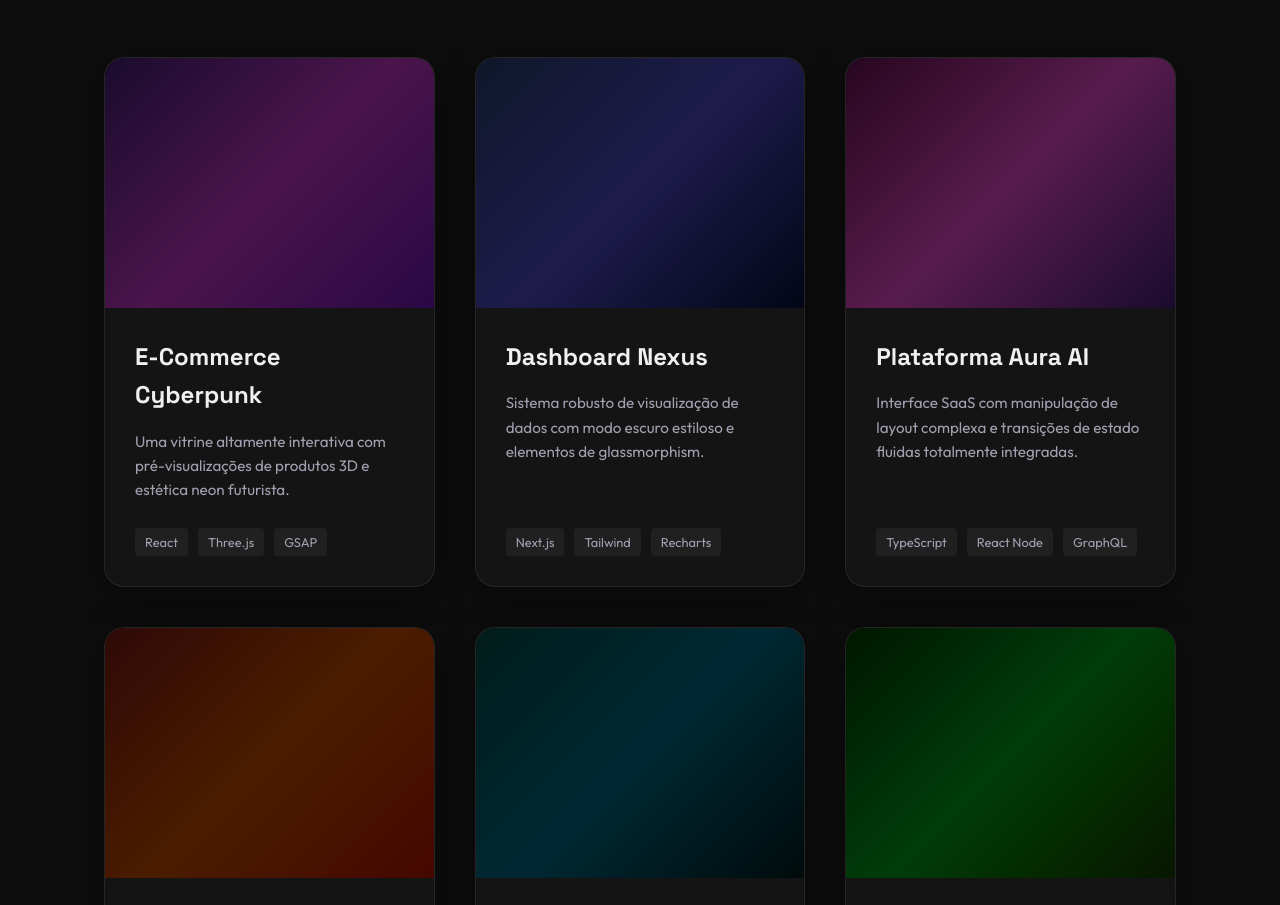
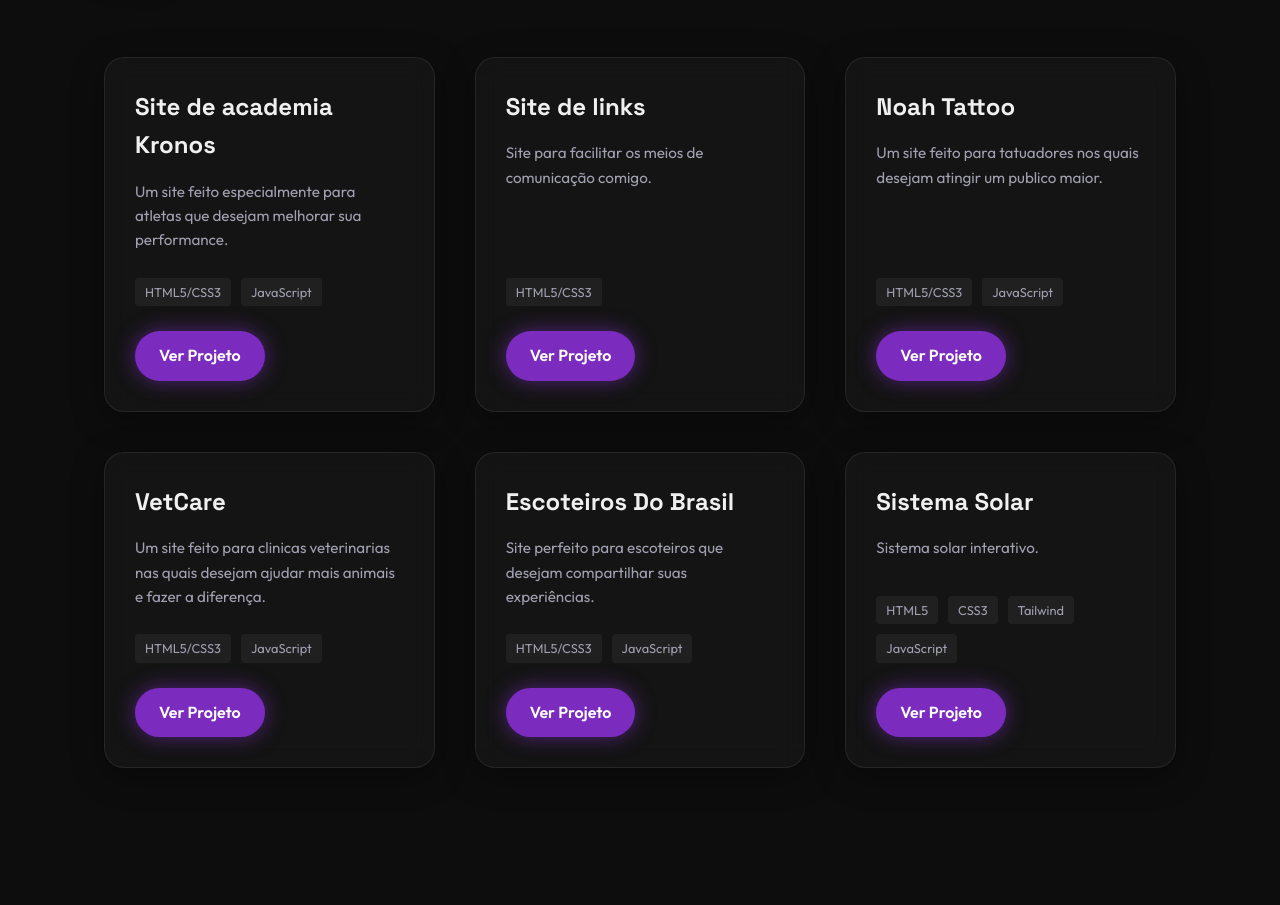
Before and after one commit to Noahzzxr/P0rtifolio, a plain HTML site: page index.html in a window 1280 px wide. Shown: the part 1895-2800 px from the top of the page. Drawn offline with nearby package versions, Linux system fonts and the light colour scheme.

Commit message:
Atualização do projeto

```diff
--- a/index.html
+++ b/index.html
@@ -1,5 +1,6 @@
 <!DOCTYPE html>
 <html lang="pt-BR">
+
 <head>
     <meta charset="UTF-8">
     <meta name="viewport" content="width=device-width, initial-scale=1.0">
@@ -7,13 +8,16 @@
     <!-- Fonts -->
     <link rel="preconnect" href="https://fonts.googleapis.com">
     <link rel="preconnect" href="https://fonts.gstatic.com" crossorigin>
-    <link href="https://fonts.googleapis.com/css2?family=Outfit:wght@300;400;500;600&family=Space+Grotesk:wght@500;700&display=swap" rel="stylesheet">
+    <link
+        href="https://fonts.googleapis.com/css2?family=Outfit:wght@300;400;500;600&family=Space+Grotesk:wght@500;700&display=swap"
+        rel="stylesheet">
     <!-- CSS -->
     <link rel="stylesheet" href="style.css">
     <!-- Scripts -->
     <script src="https://cdnjs.cloudflare.com/ajax/libs/gsap/3.12.2/gsap.min.js"></script>
     <script src="https://cdnjs.cloudflare.com/ajax/libs/gsap/3.12.2/ScrollTrigger.min.js"></script>
 </head>
+
 <body>
     <!-- Custom Cursor -->
     <div class="custom-cursor"></div>
@@ -73,28 +77,25 @@
                     <div class="about-image glass-card">
                         <!-- Substitua o 'src' abaixo pelo caminho da sua foto -->
                         <!-- Ex: <img src="assets/minha-foto.jpg" alt="Foto de Perfil" class="avatar-placeholder"> -->
-                        <div style="padding: 2rem; text-align: center; color: var(--text-secondary); height: 100%; display: flex; align-items: center; justify-content: center; flex-direction: column;">
-                            <svg viewBox="0 0 24 24" width="48" height="48" fill="none" stroke="currentColor" stroke-width="1.5" stroke-linecap="round" stroke-linejoin="round" style="margin-bottom: 1rem;"><path d="M20 21v-2a4 4 0 0 0-4-4H8a4 4 0 0 0-4 4v2"></path><circle cx="12" cy="7" r="4"></circle></svg>
-                            <p>Sua Foto Aqui</p>
-                            <span style="font-size: 0.8rem; opacity: 0.6; margin-top: 10px;">Substitua este bloco por uma tag &lt;img&gt; no index.html</span>
-                        </div>
+                        <img src="img/eu.png" alt="Foto de Perfil">
                     </div>
-
                     <div class="about-content-wrapper">
                         <div class="about-text glass-card">
-                            <p>Sou um desenvolvedor criativo especializado em construir experiências digitais modernas, visualmente impactantes e altamente interativas. Meu foco é mesclar estética com performance excepcional, expandindo os limites do que é possível na web.</p>
-                            <p>Movido pela curiosidade, pela paixão por UI/UX elegante e com um olhar diferenciado para o não convencional, crio produtos digitais que deixam uma marca duradoura.</p>
+                            <p>Sou um desenvolvedor criativo especializado em construir experiências digitais modernas,
+                                visualmente impactantes e altamente interativas. Meu foco é mesclar estética com
+                                performance excepcional, expandindo os limites do que é possível na web.</p>
+                            <p>Movido pela curiosidade, pela paixão por UI/UX elegante e com um olhar diferenciado para
+                                o não convencional, crio produtos digitais que deixam uma marca duradoura.</p>
                         </div>
 
                         <div class="tech-stack glass-card">
                             <h3>Tecnologias Principais</h3>
                             <div class="tags">
-                                <span class="tech-tag">JavaScript / ES6+</span>
-                                <span class="tech-tag">React / Next.js</span>
+                                <span class="tech-tag">JavaScript</span>
+                                <span class="tech-tag">React</span>
                                 <span class="tech-tag">TypeScript</span>
                                 <span class="tech-tag">HTML5 / CSS3</span>
                                 <span class="tech-tag">Three.js / WebGL</span>
-                                <span class="tech-tag">GSAP / Framer Motion</span>
                                 <span class="tech-tag">Tailwind CSS</span>
                                 <span class="tech-tag">Node.js</span>
                             </div>
@@ -114,114 +115,97 @@
                 <div class="projects-grid">
                     <!-- Projeto 1 -->
                     <div class="project-card glass-card">
-                        <div class="project-img-wrapper">
-                            <div class="project-img bg-cyber"></div>
-                            <div class="project-overlay">
-                                <a href="#" class="view-btn">Ver Projeto</a>
+                        <div class="project-info">
+                            <h3>Site de academia Kronos</h3>
+                            <p>Um site feito especialmente para atletas que desejam melhorar sua performance.</p>
+                            <div class="project-tags">
+                                <span>HTML5/CSS3</span>
+                                <span>JavaScript</span>
                             </div>
-                        </div>
-                        <div class="project-info">
-                            <h3>E-Commerce Cyberpunk</h3>
-                            <p>Uma vitrine altamente interativa com pré-visualizações de produtos 3D e estética neon futurista.</p>
-                            <div class="project-tags">
-                                <span>React</span>
-                                <span>Three.js</span>
-                                <span>GSAP</span>
+                            <div style="margin-top: 25px;">
+                                <a href="https://noahzzxr.github.io/Kronos-para-atletas/" class="view-btn"
+                                    style="transform: none; display: inline-block;">Ver Projeto</a>
                             </div>
                         </div>
                     </div>
 
                     <!-- Projeto 2 -->
                     <div class="project-card glass-card">
-                        <div class="project-img-wrapper">
-                            <div class="project-img bg-fintech"></div>
-                            <div class="project-overlay">
-                                <a href="#" class="view-btn">Ver Projeto</a>
+                        <div class="project-info">
+                            <h3>Site de links</h3>
+                            <p>Site para facilitar os meios de comunicação comigo.</p>
+                            <div class="project-tags">
+                                <span>HTML5/CSS3</span>
                             </div>
-                        </div>
-                        <div class="project-info">
-                            <h3>Dashboard Nexus</h3>
-                            <p>Sistema robusto de visualização de dados com modo escuro estiloso e elementos de glassmorphism.</p>
-                            <div class="project-tags">
-                                <span>Next.js</span>
-                                <span>Tailwind</span>
-                                <span>Recharts</span>
+                            <div style="margin-top: 25px;">
+                                <a href="https://noahzzxr.github.io/noah-links/" class="view-btn"
+                                    style="transform: none; display: inline-block;">Ver Projeto</a>
                             </div>
                         </div>
                     </div>
 
                     <!-- Projeto 3 -->
                     <div class="project-card glass-card">
-                        <div class="project-img-wrapper">
-                            <div class="project-img bg-ai"></div>
-                            <div class="project-overlay">
-                                <a href="#" class="view-btn">Ver Projeto</a>
+                        <div class="project-info">
+                            <h3>Noah Tattoo</h3>
+                            <p>Um site feito para tatuadores nos quais desejam atingir um publico maior.</p>
+                            <div class="project-tags">
+                                <span>HTML5/CSS3</span>
+                                <span>JavaScript</span>
                             </div>
-                        </div>
-                        <div class="project-info">
-                            <h3>Plataforma Aura AI</h3>
-                            <p>Interface SaaS com manipulação de layout complexa e transições de estado fluidas totalmente integradas.</p>
-                            <div class="project-tags">
-                                <span>TypeScript</span>
-                                <span>React Node</span>
-                                <span>GraphQL</span>
+                            <div style="margin-top: 25px;">
+                                <a href="https://noahzzxr.github.io/Noah-Tattoo/" class="view-btn"
+                                    style="transform: none; display: inline-block;">Ver Projeto</a>
                             </div>
                         </div>
                     </div>
-
                     <!-- Projeto 4 -->
                     <div class="project-card glass-card">
-                        <div class="project-img-wrapper">
-                            <div class="project-img bg-cyber" style="filter: hue-rotate(90deg);"></div>
-                            <div class="project-overlay">
-                                <a href="#" class="view-btn">Ver Projeto</a>
+                        <div class="project-info">
+                            <h3>VetCare</h3>
+                            <p>Um site feito para clinicas veterinarias nas quais desejam ajudar mais animais e fazer a
+                                diferença.</p>
+                            <div class="project-tags">
+                                <span>HTML5/CSS3</span>
+                                <span>JavaScript</span>
                             </div>
-                        </div>
-                        <div class="project-info">
-                            <h3>Portal Horizon</h3>
-                            <p>Uma experiência envolvente para usuários focada num design imersivo e navegação fluída sem recarregamento.</p>
-                            <div class="project-tags">
-                                <span>Vue.js</span>
-                                <span>Canvas API</span>
-                                <span>Framer</span>
+                            <div style="margin-top: 25px;">
+                                <a href="https://noahzzxr.github.io/VetCare/" class="view-btn"
+                                    style="transform: none; display: inline-block;">Ver Projeto</a>
                             </div>
                         </div>
                     </div>
 
                     <!-- Projeto 5 -->
                     <div class="project-card glass-card">
-                        <div class="project-img-wrapper">
-                            <div class="project-img bg-fintech" style="filter: hue-rotate(-60deg);"></div>
-                            <div class="project-overlay">
-                                <a href="#" class="view-btn">Ver Projeto</a>
+                        <div class="project-info">
+                            <h3>Escoteiros Do Brasil</h3>
+                            <p>Site perfeito para escoteiros que desejam compartilhar suas experiências.</p>
+                            <div class="project-tags">
+                                <span>HTML5/CSS3</span>
+                                <span>JavaScript</span>
                             </div>
-                        </div>
-                        <div class="project-info">
-                            <h3>App de Finanças</h3>
-                            <p>App mobile-first de rastreamento de ganhos com animações de gráficos em tempo real e notificações.</p>
-                            <div class="project-tags">
-                                <span>React Native</span>
-                                <span>Expo</span>
-                                <span>D3.js</span>
+                            <div style="margin-top: 25px;">
+                                <a href="https://noahzzxr.github.io/EscoteirosDoBrasil/" class="view-btn"
+                                    style="transform: none; display: inline-block;">Ver Projeto</a>
                             </div>
                         </div>
                     </div>
 
                     <!-- Projeto 6 -->
                     <div class="project-card glass-card">
-                        <div class="project-img-wrapper">
-                            <div class="project-img bg-ai" style="filter: hue-rotate(180deg);"></div>
-                            <div class="project-overlay">
-                                <a href="#" class="view-btn">Ver Projeto</a>
-                            </div>
-                        </div>
                         <div class="project-info">
-                            <h3>Agência Synth</h3>
-                            <p>Site institucional para uma agência de criação digital, focado em alta conversão e estética moderna.</p>
+                            <h3>Sistema Solar</h3>
+                            <p>Sistema solar interativo.</p>
                             <div class="project-tags">
                                 <span>HTML5</span>
-                                <span>SCSS</span>
-                                <span>GSAP</span>
+                                <span>CSS3</span>
+                                <span>Tailwind</span>
+                                <span>JavaScript</span>
+                            </div>
+                            <div style="margin-top: 25px;">
+                                <a href="https://noahzzxr.github.io/SistemaSolar/" class="view-btn"
+                                    style="transform: none; display: inline-block;">Ver Projeto</a>
                             </div>
                         </div>
                     </div>
@@ -238,7 +222,8 @@
 
                 <div class="contact-content glass-card">
                     <h3 class="contact-title">Vamos construir algo extraordinário</h3>
-                    <p class="contact-desc">Se você tem um projeto em mente, uma dúvida ou apenas quer dar um oi, minha caixa de entrada está sempre aberta. Tentarei o meu melhor para responder!</p>
+                    <p class="contact-desc">Se você tem um projeto em mente, uma dúvida ou apenas quer dar um oi, minha
+                        caixa de entrada está sempre aberta. Tentarei o meu melhor para responder!</p>
 
                     <a href="mailto:contato@noah.dev" class="btn primary-btn large-btn mt-4">
                         <span class="btn-text">Dizer Olá</span>
@@ -246,16 +231,34 @@
                     </a>
 
                     <div class="social-links mt-5">
-                        <a href="https://instagram.com" target="_blank" class="social-btn">
-                            <svg viewBox="0 0 24 24" fill="none" stroke="currentColor" stroke-width="2" stroke-linecap="round" stroke-linejoin="round"><rect x="2" y="2" width="20" height="20" rx="5" ry="5"></rect><path d="M16 11.37A4 4 0 1 1 12.63 8 4 4 0 0 1 16 11.37z"></path><line x1="17.5" y1="6.5" x2="17.51" y2="6.5"></line></svg>
+                        <a href="https://www.instagram.com/noahtsnx/" target="_blank" class="social-btn">
+                            <svg viewBox="0 0 24 24" fill="none" stroke="currentColor" stroke-width="2"
+                                stroke-linecap="round" stroke-linejoin="round">
+                                <rect x="2" y="2" width="20" height="20" rx="5" ry="5"></rect>
+                                <path d="M16 11.37A4 4 0 1 1 12.63 8 4 4 0 0 1 16 11.37z"></path>
+                                <line x1="17.5" y1="6.5" x2="17.51" y2="6.5"></line>
+                            </svg>
                             <span>Instagram</span>
                         </a>
-                        <a href="https://tiktok.com" target="_blank" class="social-btn">
-                            <svg viewBox="0 0 24 24" fill="none" stroke="currentColor" stroke-width="2" stroke-linecap="round" stroke-linejoin="round"><path d="M9 12a4 4 0 1 0 4 4V4a5 5 0 0 0 5 5"></path><path d="M15 8v8a4 4 0 0 1-4 4"></path><path d="M15 4V4a5 5 0 0 0 5 5"></path></svg>
-                            <span>TikTok</span>
+                        <a href="https://www.linkedin.com/in/noah-ben-ariel-haddad-ferreira-257924349/" target="_blank"
+                            class="social-btn">
+                            <svg viewBox="0 0 24 24" fill="none" stroke="currentColor" stroke-width="2"
+                                stroke-linecap="round" stroke-linejoin="round">
+                                <path
+                                    d="M16 8a6 6 0 0 1 6 6v7h-4v-7a2 2 0 0 0-2-2 2 2 0 0 0-2 2v7h-4v-7a6 6 0 0 1 6-6z">
+                                </path>
+                                <rect x="2" y="9" width="4" height="12"></rect>
+                                <circle cx="4" cy="4" r="2"></circle>
+                            </svg>
+                            <span>LinkedIn</span>
                         </a>
-                        <a href="https://github.com" target="_blank" class="social-btn">
-                            <svg viewBox="0 0 24 24" fill="none" stroke="currentColor" stroke-width="2" stroke-linecap="round" stroke-linejoin="round"><path d="M9 19c-5 1.5-5-2.5-7-3m14 6v-3.87a3.37 3.37 0 0 0-.94-2.61c3.14-.35 6.44-1.54 6.44-7A5.44 5.44 0 0 0 20 4.77 5.07 5.07 0 0 0 19.91 1S18.73.65 16 2.48a13.38 13.38 0 0 0-7 0C6.27.65 5.09 1 5.09 1A5.07 5.07 0 0 0 5 4.77a5.44 5.44 0 0 0-1.5 3.78c0 5.42 3.3 6.61 6.44 7A3.37 3.37 0 0 0 9 18.13V22"></path></svg>
+                        <a href="https://github.com/Noahzzxr" target="_blank" class="social-btn">
+                            <svg viewBox="0 0 24 24" fill="none" stroke="currentColor" stroke-width="2"
+                                stroke-linecap="round" stroke-linejoin="round">
+                                <path
+                                    d="M9 19c-5 1.5-5-2.5-7-3m14 6v-3.87a3.37 3.37 0 0 0-.94-2.61c3.14-.35 6.44-1.54 6.44-7A5.44 5.44 0 0 0 20 4.77 5.07 5.07 0 0 0 19.91 1S18.73.65 16 2.48a13.38 13.38 0 0 0-7 0C6.27.65 5.09 1 5.09 1A5.07 5.07 0 0 0 5 4.77a5.44 5.44 0 0 0-1.5 3.78c0 5.42 3.3 6.61 6.44 7A3.37 3.37 0 0 0 9 18.13V22">
+                                </path>
+                            </svg>
                             <span>GitHub</span>
                         </a>
                     </div>
@@ -266,7 +269,7 @@
         <footer>
             <div class="container footer-content">
                 <div class="footer-logo">NOAH<span>.</span></div>
-                <p>&copy; 2026 NOAH DEV. Feito com paixão.</p>
+                <p>&copy; 2026 NOAH DEV. Todos os direitos reservados.</p>
                 <div class="footer-back-to-top">
                     <a href="#hero">Voltar ao Topo &uarr;</a>
                 </div>
@@ -276,4 +279,5 @@
 
     <script src="main.js"></script>
 </body>
+
 </html>
```
Also changed, not shown: 1 other file.
